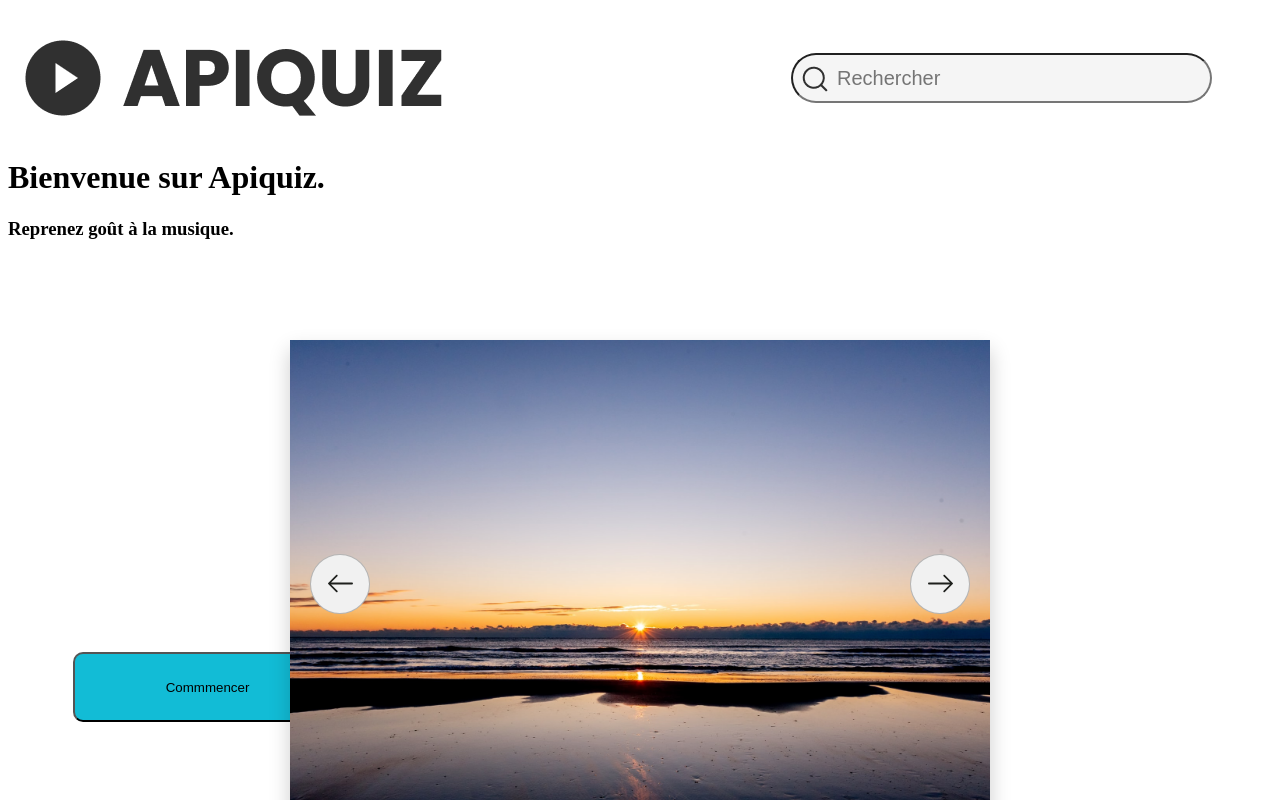
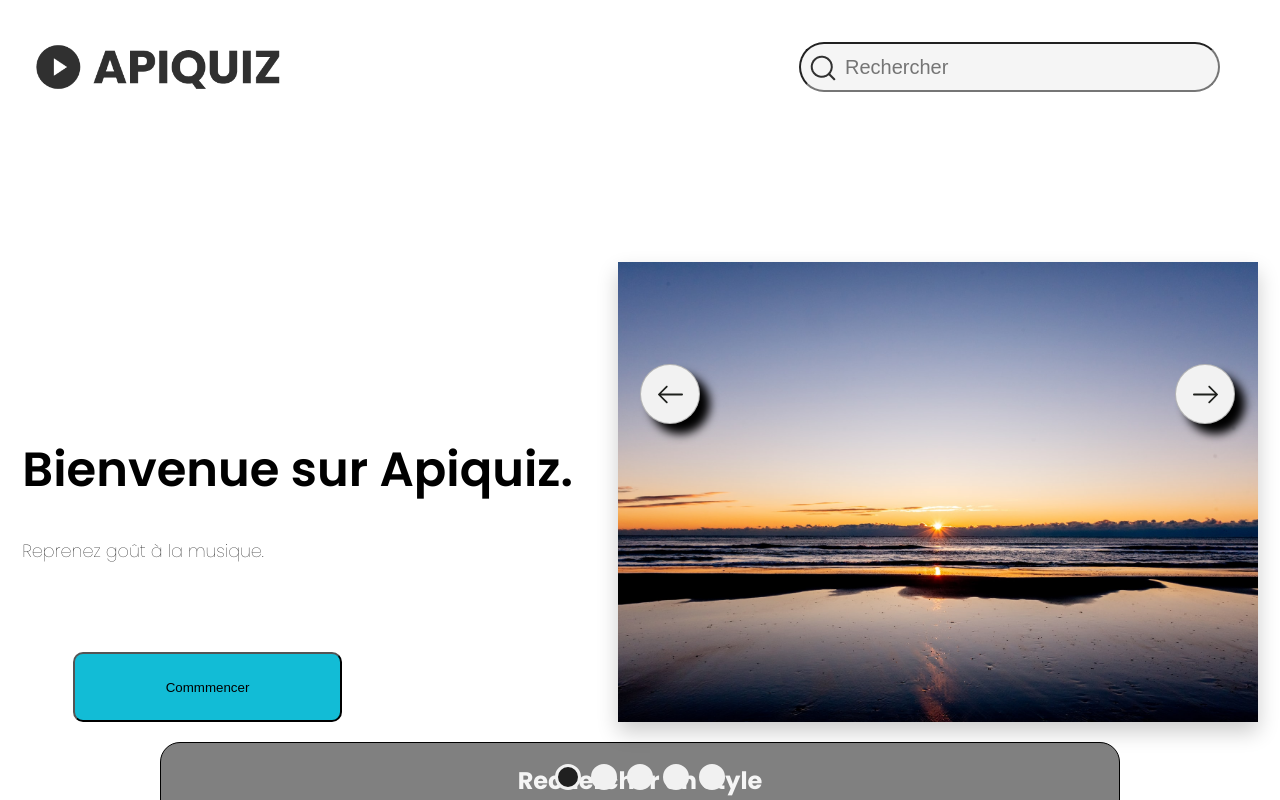
Before and after one commit to CyriacInfo/Api1000, a React (Create React App) app: page / in a window 1280 px wide. Shown: the top 800 px of the page. Built offline with nearby package versions, Linux system fonts and the light colour scheme.

Commit message:
Modification CSS

```diff
--- a/src/App.css
+++ b/src/App.css
@@ -0,0 +1,4 @@
+body {
+  font-family: 'Poppins', sans-serif;
+  margin: 0;
+}
--- a/src/App.jsx
+++ b/src/App.jsx
@@ -1,10 +1,8 @@
 import PagePrincipale from "./components/PagePrincipale";
-
+import "./App.css";
 
 function App() {
-  return (
-    <PagePrincipale />
-  )
+  return <PagePrincipale />;
 }
 
 export default App;
--- a/src/components/PagePrincipale.jsx
+++ b/src/components/PagePrincipale.jsx
@@ -8,19 +8,40 @@ export default function PagePrincipale() {
     <div>
       <div>
         <div className="HeadMain">
-      <img className="LogoMain" src="assets/Logo.png" alt="logo" />
+          <img
+            className="LogoMain"
+            src="assets/Logo.png"
+            alt="logo"
+            width="250px"
+          />
           <div className="ContainerSearch">
-        <img className="ContainerSearchImg" src="assets/search.png" alt="logo" />
-        <input className="RechargeBar" type="search" id="site-search" name="q"
-          aria-label="Search through site content" placeholder="Rechercher" />
+            <img
+              className="ContainerSearchImg"
+              src="assets/search.png"
+              alt="logo"
+            />
+            <input
+              className="RechargeBar"
+              type="search"
+              id="site-search"
+              name="q"
+              aria-label="Search through site content"
+              placeholder="Rechercher"
+            />
           </div>
         </div>
       </div>
       <div className="BodyMain">
+        <div className="TextMain">
           <h1>Bienvenue sur Apiquiz.</h1>
           <h3>Reprenez goût à la musique.</h3>
-    <button className="ButtonBodyMain" type="button">Commmencer</button>
+          <button className="ButtonBodyMain" type="button">
+            Commmencer
+          </button>
+        </div>
+        <div className= "CarrousselMain">
         <Slider />
+        </div>
       </div>
       <RechercheStyle />
       <button type="button">Aléatoire</button>
--- a/src/components/Slider.css
+++ b/src/components/Slider.css
@@ -1,15 +1,15 @@
 .container-slider {
-  max-width: 700px;
-  height: 500px;
-  margin: 100px auto 0;
-  position: relative;
+  max-width: 100%;
+  height: 100%;
   overflow: hidden;
+  align-items: center;
+  justify-content: right;
   box-shadow: 0 10px 20px rgba(0, 0, 0, 0.2);
 }
 
 .slide {
-  width: 100%;
-  height: 100%;
+  width: 50%;
+  height: calc(300px + 10rem);
   position: absolute;
   opacity: 0;
   transition: opacity ease-in-out 0.4s;
@@ -27,13 +27,18 @@
   width: 60px;
   height: 60px;
   border-radius: 50%;
-  background: #f1f1f1;
+  background: hsl(0, 0%, 95%);
   border: 1px solid rgba(34, 34, 34, 0.287);
   position: absolute;
   display: flex;
   justify-content: center;
   align-items: center;
   cursor: pointer;
+  box-shadow: 10px 10px 10px 0.1px black;
+  transition: all 0.2s ease-in-out;
+}
+.btn-slide:hover {
+  background: hsl(0, 0%, 50%);
 }
 
 .btn-slide img {
@@ -43,12 +48,12 @@
 }
 .prev {
   top: 50%;
-  left: 20px;
+  left: 50%;
   transform: translateY(-60%);
 }
 .next {
   top: 50%;
-  right: 20px;
+  right: 3.5%;
   transform: translateY(-60%);
 }
 
--- a/src/components/indice.css
+++ b/src/components/indice.css
@@ -1,3 +1,3 @@
-.Modal_Indice{
+/* .Modal_Indice{
 
-};
+}; */
--- a/src/components/pagePrincipale.css
+++ b/src/components/pagePrincipale.css
@@ -35,8 +35,8 @@ body {
 
   .ContainerSearchImg {
     position: relative;
-    top: 6px;
-    left: 34px;
+    top: 36px;
+    left: -84px;
     height: 26px;
   }
 }
@@ -56,10 +56,11 @@ body {
 
   .HeadMain {
     display: flex;
-    margin: 10px;
+    margin: 2rem;
     justify-content: space-between;
     align-items: center;
     margin-right: 60px;
+    margin-bottom: 20vh;
   }
 
   .ContainerSearch {
@@ -74,6 +75,19 @@ body {
 }
 
 .BodyMain {
+  display: flex;
+  justify-content: space-around;
+  align-items: center;
+}
+
+.BodyMain h1 {
+  font-weight: 600;
+  font-size: 3rem;
+}
+
+.BodyMain h3 {
+  font-weight: 100;
+  font-size: 1.1rem;
 }
 
 .ButtonBodyMain {
@@ -84,4 +98,14 @@ body {
   top: 652px;
   background: #12bcd6;
   border-radius: 10px;
+  cursor: pointer;
 }
+
+.TextMain {
+  display: inline;
+}
+
+.CarrousselMain {
+  width: 50%;
+  height: calc(300px + 10rem);
+}
```
Also changed, not shown: public/index.html (+7 -0 lines). Lines whose indentation alone changed are shown as unchanged.
